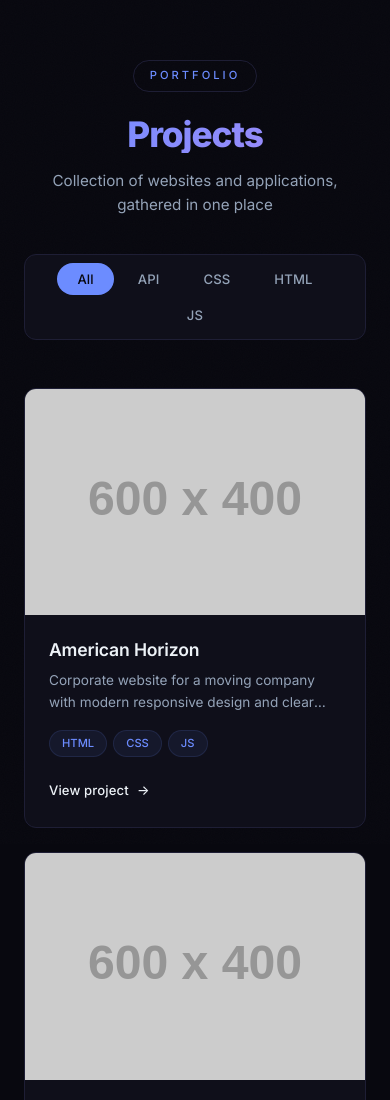
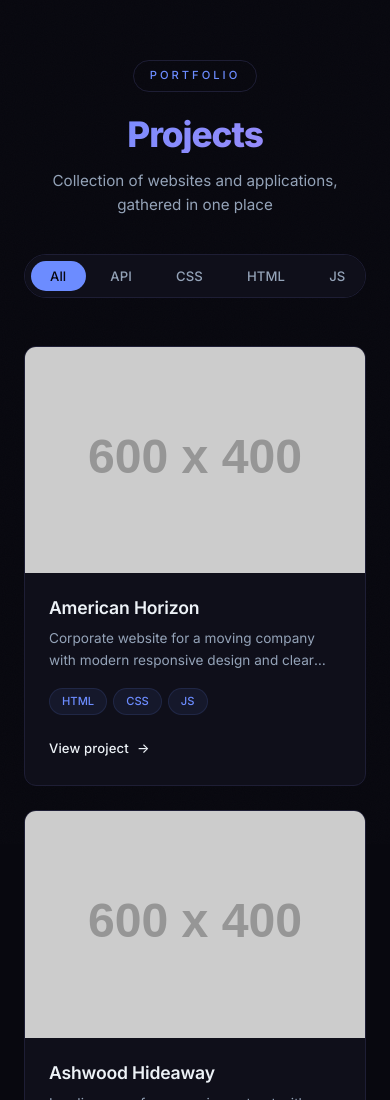
Before and after one commit to secford/Portfolio-site, a plain HTML site: page index.html in a window 390 px wide. Shown: the top 1100 px of the page. Drawn offline with Linux system fonts and the light colour scheme; placeholder pictures from the web are drawn by us.

Commit message:
feat: animated slider indicator in filter bar

```diff
--- a/index.html
+++ b/index.html
@@ -26,7 +26,7 @@
 
   <main class="container">
     <div class="filter-bar">
-      <button class="filter-btn active" data-filter="all">All</button>
+      <button class="filter-btn" data-filter="all">All</button>
     </div>
     <div class="projects-grid" id="projects"></div>
   </main>
--- a/script.js
+++ b/script.js
@@ -50,10 +50,24 @@
   });
 }
 
+function moveSlider(btn) {
+  const slider = document.querySelector(".filter-slider");
+  const bar = document.querySelector(".filter-bar");
+  const barRect = bar.getBoundingClientRect();
+  const btnRect = btn.getBoundingClientRect();
+  slider.style.left = btnRect.left - barRect.left + "px";
+  slider.style.width = btnRect.width + "px";
+}
+
 function buildFilters(projects) {
   const tags = new Set();
   projects.forEach((p) => p.tags.forEach((t) => tags.add(t)));
   const container = document.querySelector(".filter-bar");
+
+  const slider = document.createElement("div");
+  slider.className = "filter-slider";
+  container.appendChild(slider);
+
   [...tags].sort().forEach((tag) => {
     const btn = document.createElement("button");
     btn.className = "filter-btn";
@@ -62,12 +76,17 @@
     container.appendChild(btn);
   });
 
+  const allBtn = container.querySelector('[data-filter="all"]');
+  allBtn.classList.add("active");
+  moveSlider(allBtn);
+
   container.addEventListener("click", (e) => {
     if (!e.target.classList.contains("filter-btn")) return;
     document
       .querySelectorAll(".filter-btn")
       .forEach((b) => b.classList.remove("active"));
     e.target.classList.add("active");
+    moveSlider(e.target);
     const filter = e.target.dataset.filter;
     const filtered =
       filter === "all"
@@ -75,6 +94,11 @@
         : PROJECTS.filter((p) => p.tags.includes(filter));
     renderProjects(filtered);
   });
+
+  window.addEventListener("resize", () => {
+    const active = container.querySelector(".filter-btn.active");
+    if (active) moveSlider(active);
+  });
 }
 
 document.getElementById("year").textContent = new Date().getFullYear();
--- a/style.css
+++ b/style.css
@@ -132,7 +132,7 @@
 .filter-bar {
   display: flex;
   gap: 4px;
-  flex-wrap: wrap;
+  flex-wrap: nowrap;
   margin-bottom: 48px;
   justify-content: center;
   padding: 6px;
@@ -140,8 +140,31 @@
   border: 1px solid var(--border);
   border-radius: 100px;
   width: fit-content;
+  max-width: 100%;
   margin-left: auto;
   margin-right: auto;
+  position: relative;
+  overflow-x: auto;
+  overflow-y: hidden;
+  -ms-overflow-style: none;
+  scrollbar-width: none;
+}
+
+.filter-bar::-webkit-scrollbar {
+  display: none;
+}
+
+.filter-slider {
+  position: absolute;
+  top: 6px;
+  left: 6px;
+  height: calc(100% - 12px);
+  background: var(--accent);
+  border-radius: 100px;
+  transition: left 0.4s cubic-bezier(0.22, 1, 0.36, 1),
+              width 0.4s cubic-bezier(0.22, 1, 0.36, 1);
+  z-index: 0;
+  pointer-events: none;
 }
 
 .filter-btn {
@@ -153,9 +176,12 @@
   cursor: pointer;
   font-size: 0.82rem;
   font-weight: 500;
-  transition: all var(--transition);
+  transition: color var(--transition);
   letter-spacing: 0.01em;
   border-radius: 100px;
+  position: relative;
+  z-index: 1;
+  white-space: nowrap;
 }
 
 .filter-btn:hover {
@@ -163,7 +189,6 @@
 }
 
 .filter-btn.active {
-  background: var(--accent);
   color: var(--bg);
 }
 
@@ -364,7 +389,7 @@
 @media (max-width: 600px) {
   .projects-grid { grid-template-columns: 1fr; }
   header { padding: 60px 0 36px; }
-  .filter-bar { border-radius: var(--radius); padding: 8px; }
+  .filter-bar { border-radius: 100px; padding: 5px; justify-content: flex-start; }
   header h1 { font-size: 2.2rem; }
   .subtitle { font-size: 0.95rem; }
 }
```
